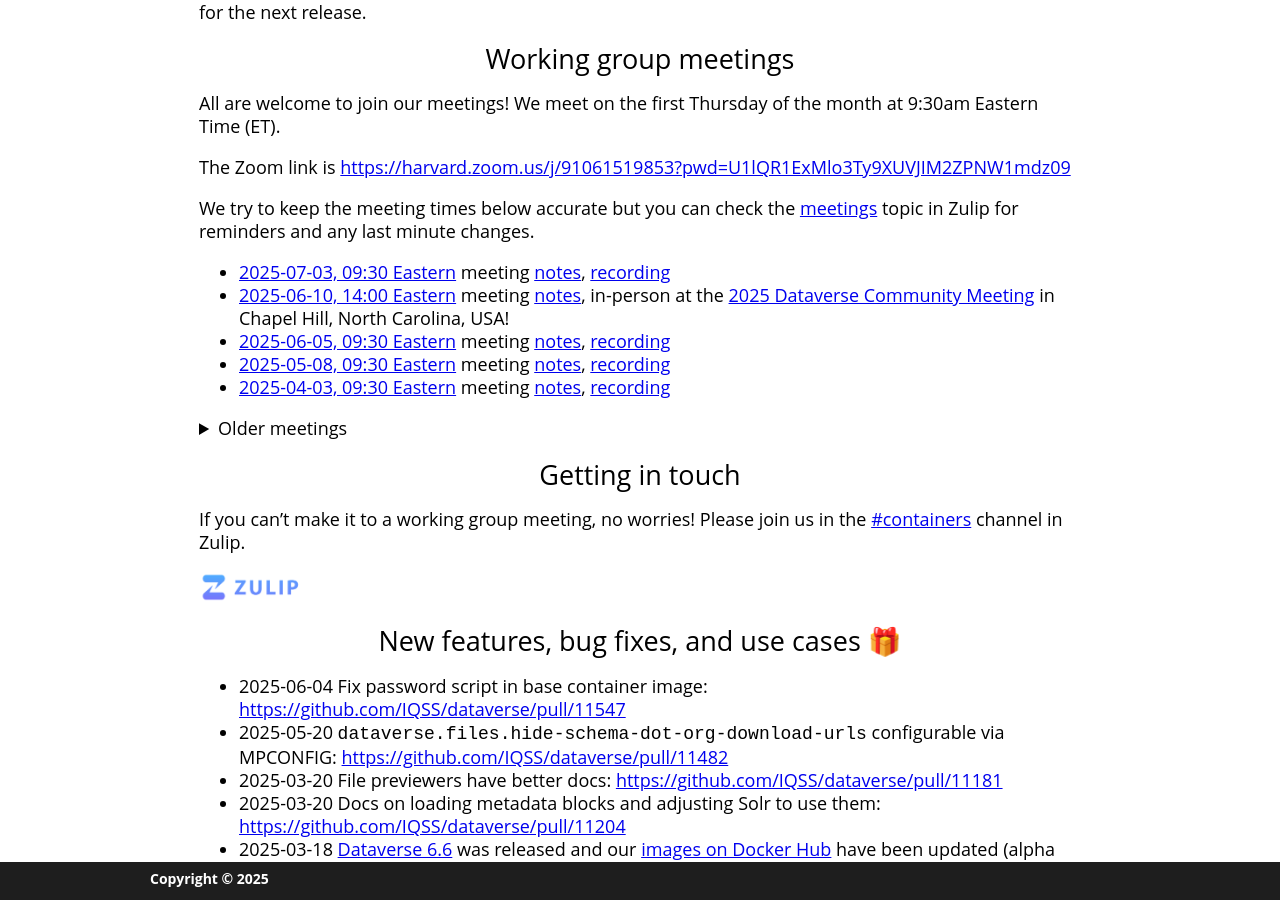
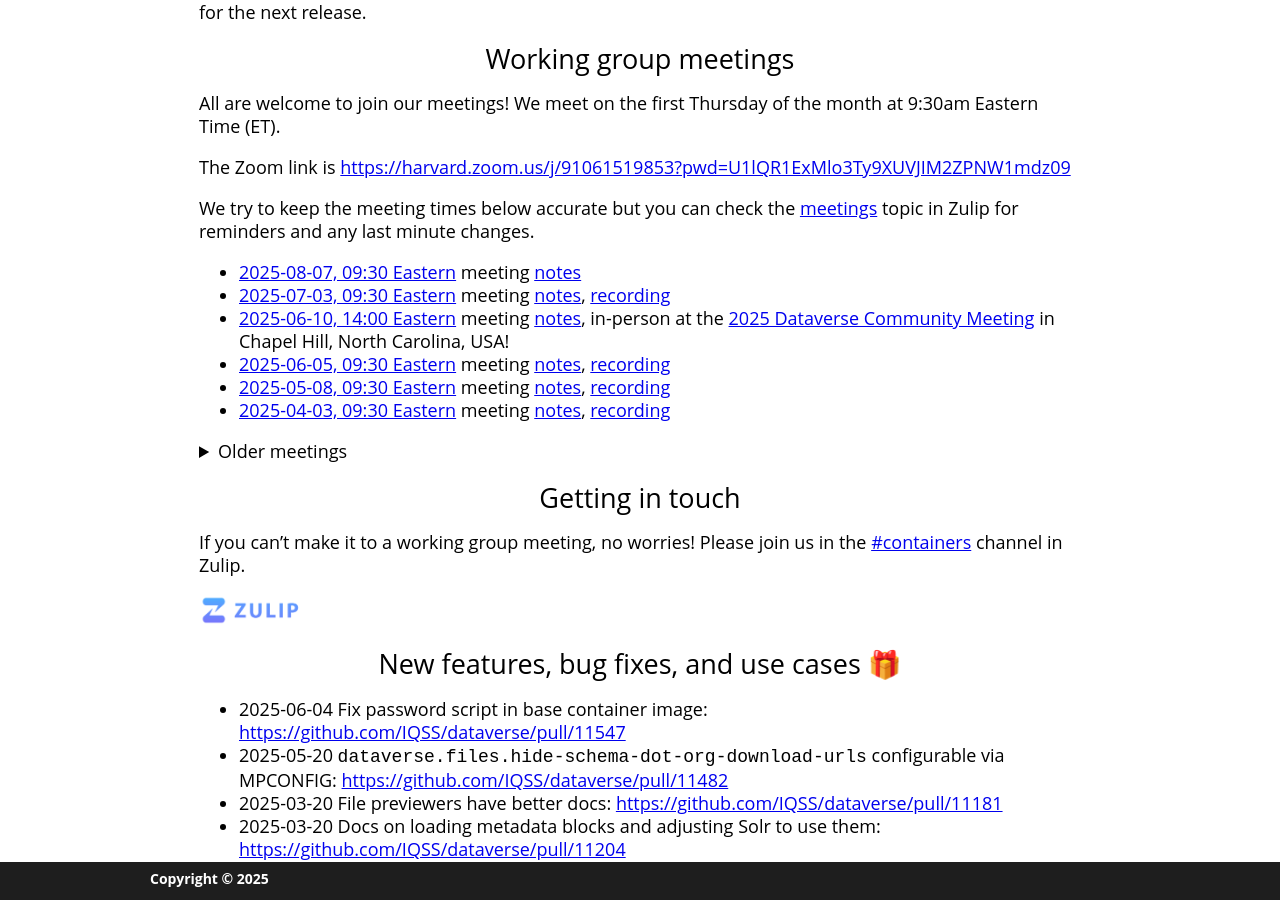
Before and after one commit to gdcc/ct.gdcc.io, a Jekyll site: the page built from index.md, in a window 1280 px wide and 900 px high, scrolled down 724 px. Built offline with Jekyll 4.4.1, drawn with Linux system fonts in a browser that asks for light colours; our own code applies the rules of GitHub Pages for plain Markdown files.

Commit message:
add next meeting

```diff
--- a/index.md
+++ b/index.md
@@ -25,6 +25,7 @@ The Zoom link is <https://harvard.zoom.us/j/91061519853?pwd=U1lQR1ExMlo3Ty9XUVJI
 
 We try to keep the meeting times below accurate but you can check the [meetings](https://dataverse.zulipchat.com/#narrow/channel/375812-containers/topic/meetings) topic in Zulip for reminders and any last minute changes.
 
+- [2025-08-07, 09:30 Eastern](https://time.is/compare/0930_07_Aug_2025_in_Boston) meeting [notes](https://docs.google.com/document/d/1VI1DU78gTi9sWi5Qo8XQnz29scSB1IJbMdVnCOfAawI/edit?usp=sharing)
 - [2025-07-03, 09:30 Eastern](https://time.is/compare/0930_03_July_2025_in_Boston) meeting [notes](https://docs.google.com/document/d/167VDcRJCJoUpJoVoRUREWLrDQeQWk_JFr9RKko3sLwo/edit?usp=sharing), [recording](https://harvard.zoom.us/rec/share/grpiyydNlX77uNLtfsi9u5VrMmiGbvzX6ZdYYpbyM0XQxOKRF3G0KQEAmOD_2N4a.9nfFKBg6TaV8O407)
 - [2025-06-10, 14:00 Eastern](https://time.is/compare/0930_10_June_2025_in_Chapel_Hill) meeting [notes](https://docs.google.com/document/d/1XZymsjj7EcFagjflYvv7Tn3RCGqGipe3XXOw6to4W2c/edit?usp=sharing), in-person at the [2025 Dataverse Community Meeting](https://dcm2025.hsites.harvard.edu) in Chapel Hill, North Carolina, USA!
 - [2025-06-05, 09:30 Eastern](https://time.is/compare/0930_05_June_2025_in_Boston) meeting [notes](https://docs.google.com/document/d/1eXb7gfcJ8Y-Y7WFOolQKbVTGuKStTAV3WVfXC6xVdx0/edit?usp=sharing), [recording](https://harvard.zoom.us/rec/share/kAp61mwRkrs4okIfneFVemvXGPbwvDNoB0FU8KYQAY17wP55UYe8sbV5YBfe6OI.M2SkPii3GxHNu_qr)
```
